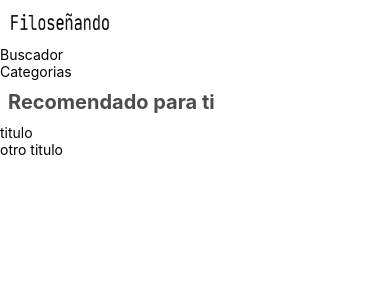
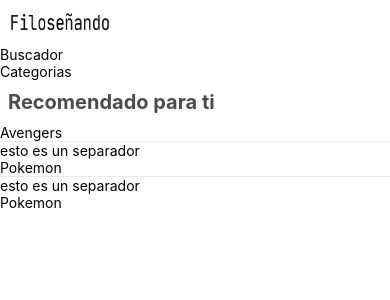
Before and after one commit to diegoosorio/filo, a React Native app: screen / in a window 390 px wide. Shown: the top 300 px of the page. Built offline with nearby package versions, Linux system fonts and the light colour scheme.

Commit message:
Separadores y listas

```diff
--- /dev/null
+++ b/src/videos/components/Empty.js
@@ -0,0 +1,24 @@
+import React from 'react';
+import {View, Text, StyleSheet} from 'react-native';
+
+function VerticalSeparator(props) {
+  return (
+    <View
+      style={[
+        styles.separator,
+        {
+          borderTopColor: props.color ? props.color : '#eaeaea',
+        },
+      ]}>
+      <Text>esto es un separador</Text>
+    </View>
+  );
+}
+
+const styles = StyleSheet.create({
+  separator: {
+    borderTopWidth: 1,
+  },
+});
+
+export default VerticalSeparator;
--- /dev/null
+++ b/src/videos/components/VerticalSeparator.js
@@ -0,0 +1,24 @@
+import React from 'react';
+import {View, Text, StyleSheet} from 'react-native';
+
+function VerticalSeparator(props) {
+  return (
+    <View
+      style={[
+        styles.separator,
+        {
+          borderTopColor: props.color ? props.color : '#eaeaea',
+        },
+      ]}>
+      <Text>esto es un separador</Text>
+    </View>
+  );
+}
+
+const styles = StyleSheet.create({
+  separator: {
+    borderTopWidth: 1,
+  },
+});
+
+export default VerticalSeparator;
--- a/src/videos/containers/SuggestionList.js
+++ b/src/videos/containers/SuggestionList.js
@@ -1,23 +1,33 @@
 import React, {Component} from 'react';
 import {FlatList, Text} from 'react-native';
 import Layout from '../components/SuggestionListLayout';
+import Empty from '../components/Empty';
+import Separator from '../components/VerticalSeparator';
 
 class SuggestionList extends Component {
+  renderEmtpy = () => <Empty text="No hay sugerencias :(" />;
+  itemSeparator = () => <Separator />;
   render() {
     const list = [
       {
-        title: 'titulo',
+        title: 'Avengers',
         key: '1',
       },
       {
-        title: 'otro titulo',
+        title: 'Pokemon',
         key: '2',
+      },
+      {
+        title: 'Pokemon',
+        key: '3',
       },
     ];
     return (
       <Layout title="Recomendado para ti">
         <FlatList
           data={list}
+          ListEmptyComponent={this.renderEmtpy}
+          ItemSeparatorComponent={this.itemSeparator}
           renderItem={({item}) => <Text>{item.title}</Text>}
         />
       </Layout>
```
